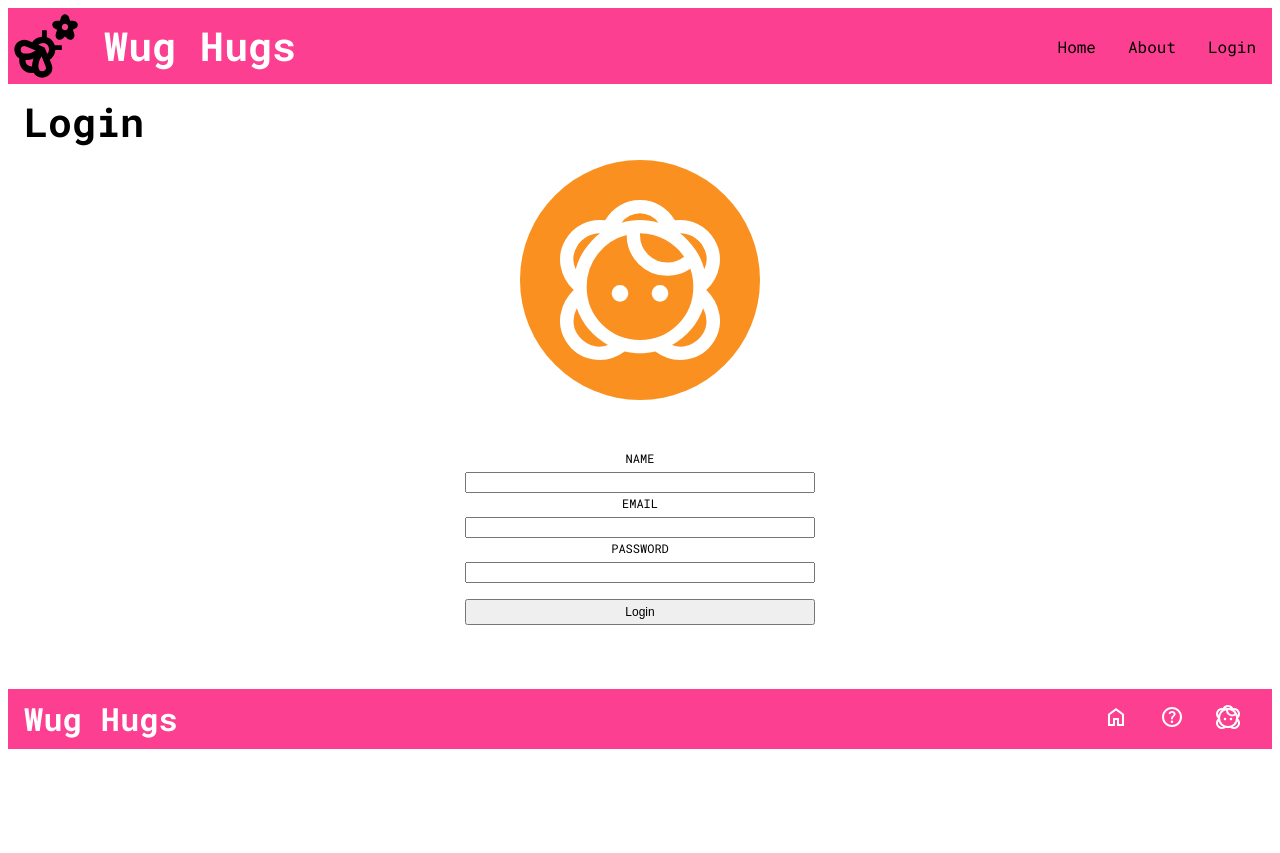
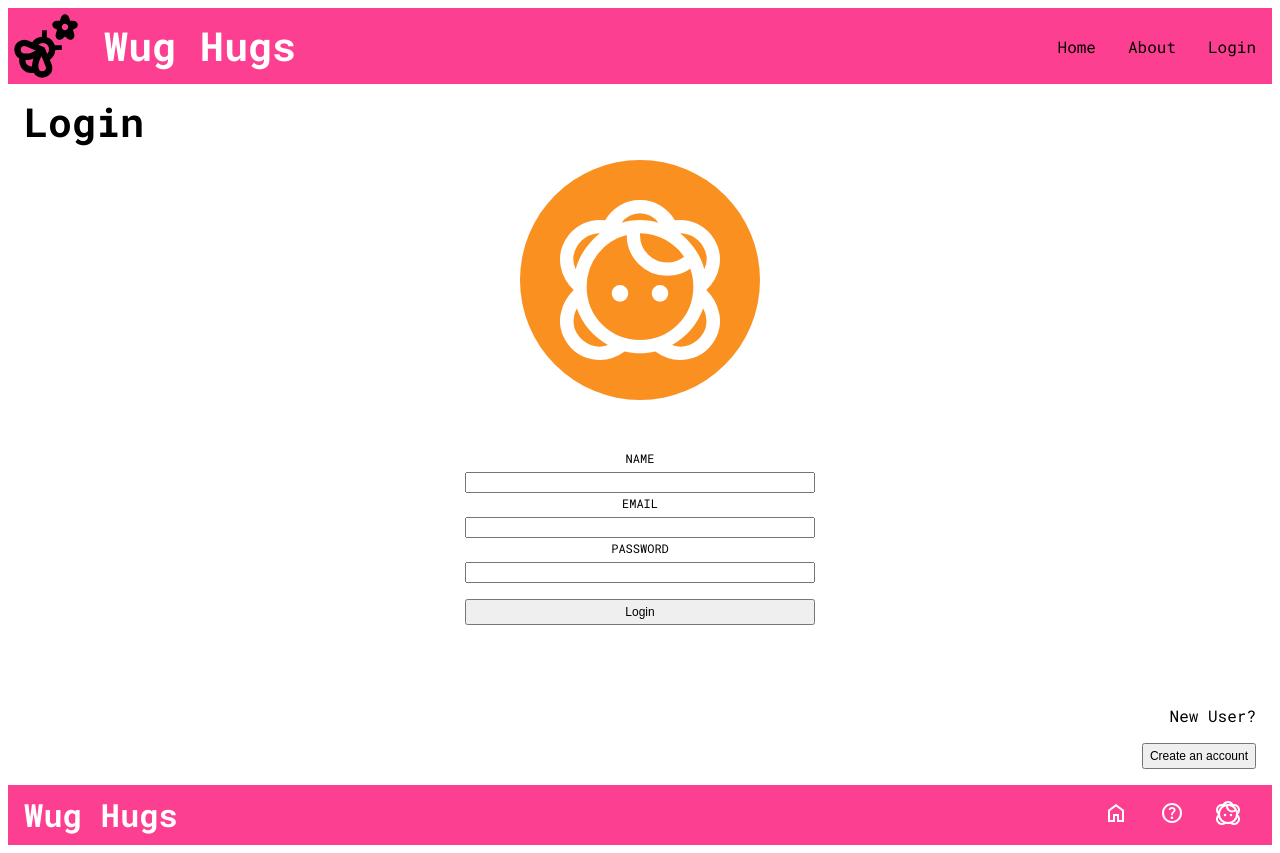
Before and after one commit to spaco22/wughugs-client, a React (Vite) app: page /login in a window 1280 px wide. Before the commit the page ends 800 px from the top, so only its background shows below. Built offline with nearby package versions, Linux system fonts and the light colour scheme.

Commit message:
create new user section

```diff
--- a/src/Pages/LoginPage/LoginPage.jsx
+++ b/src/Pages/LoginPage/LoginPage.jsx
@@ -19,9 +19,12 @@ function LoginPage() {
             <input type="text" className="form__input" name="password"/>
 
             <button className="form__button">Login</button>
+        </form>
 
-
-        </form>
+        <section className="new-user">
+        <p className="new-user__text">New User?</p>
+        <button className="new-user__button">Create an account</button>
+        </section>
 
     </main>
   )
--- a/src/Pages/LoginPage/LoginPage.scss
+++ b/src/Pages/LoginPage/LoginPage.scss
@@ -38,3 +38,8 @@
         width: 30%;
     }
 }
+
+.new-user {
+margin: 1rem;
+text-align: right;
+}
```
